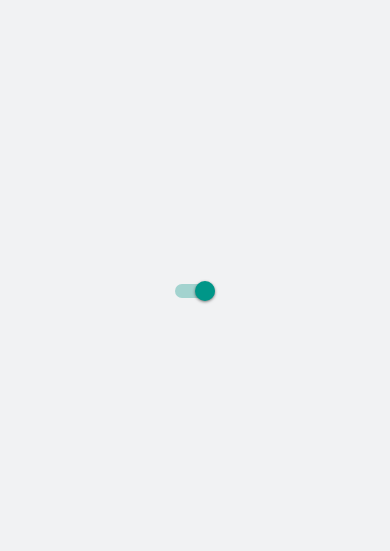
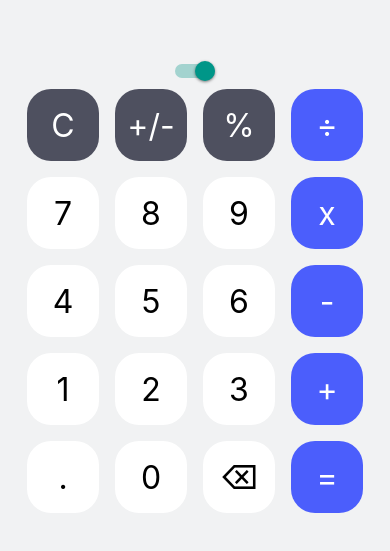
Before and after one commit to Severo-Yannick/calculator, a React Native app: screen / in a window 390 px wide. Shown: the part 131-682 px from the top of the page. Built offline with nearby package versions, Linux system fonts and the light colour scheme.

Commit message:
view keyboard

```diff
--- a/src/components/Keyboard.tsx
+++ b/src/components/Keyboard.tsx
@@ -55,6 +55,36 @@ const Keyboard = () => {
 
   return (
     <>
+      <View style={Styles.row}>
+        <Button title='C' isGray onPress={clear}></Button>
+        <Button title='+/-' isGray onPress={() => handleOperationPress('+/-')}></Button>
+        <Button title='%' isGray onPress={() => handleOperationPress('%')}></Button>
+        <Button title='÷' isBlue onPress={() => handleOperationPress('÷')}></Button>
+      </View>
+      <View style={Styles.row}>
+        <Button title='7' onPress={() => handleNumberPress('7')}></Button>
+        <Button title='8' onPress={() => handleNumberPress('8')}></Button>
+        <Button title='9' onPress={() => handleNumberPress('9')}></Button>
+        <Button title='x' isBlue onPress={() => handleOperationPress('*')}></Button>
+      </View>
+      <View style={Styles.row}>
+        <Button title='4' onPress={() => handleNumberPress('4')}></Button>
+        <Button title='5' onPress={() => handleNumberPress('5')}></Button>
+        <Button title='6' onPress={() => handleNumberPress('6')}></Button>
+        <Button title='-' isBlue onPress={() => handleOperationPress('-')}></Button>
+      </View>
+      <View style={Styles.row}>
+        <Button title='1' onPress={() => handleNumberPress('1')}></Button>
+        <Button title='2' onPress={() => handleNumberPress('2')}></Button>
+        <Button title='3' onPress={() => handleNumberPress('3')}></Button>
+        <Button title='+' isBlue onPress={() => handleOperationPress('+')}></Button>
+      </View>
+      <View style={Styles.row}>
+        <Button title='.' onPress={() => handleNumberPress('.')}></Button>
+        <Button title='0' onPress={() => handleNumberPress('0')}></Button>
+        <Button title='⌫' onPress={() => setFirstNumber(firstNumber.slice(0, -1))}></Button>
+        <Button title='=' isBlue onPress={() => getResult()}></Button>
+      </View>
     </>
   )
 }
```
